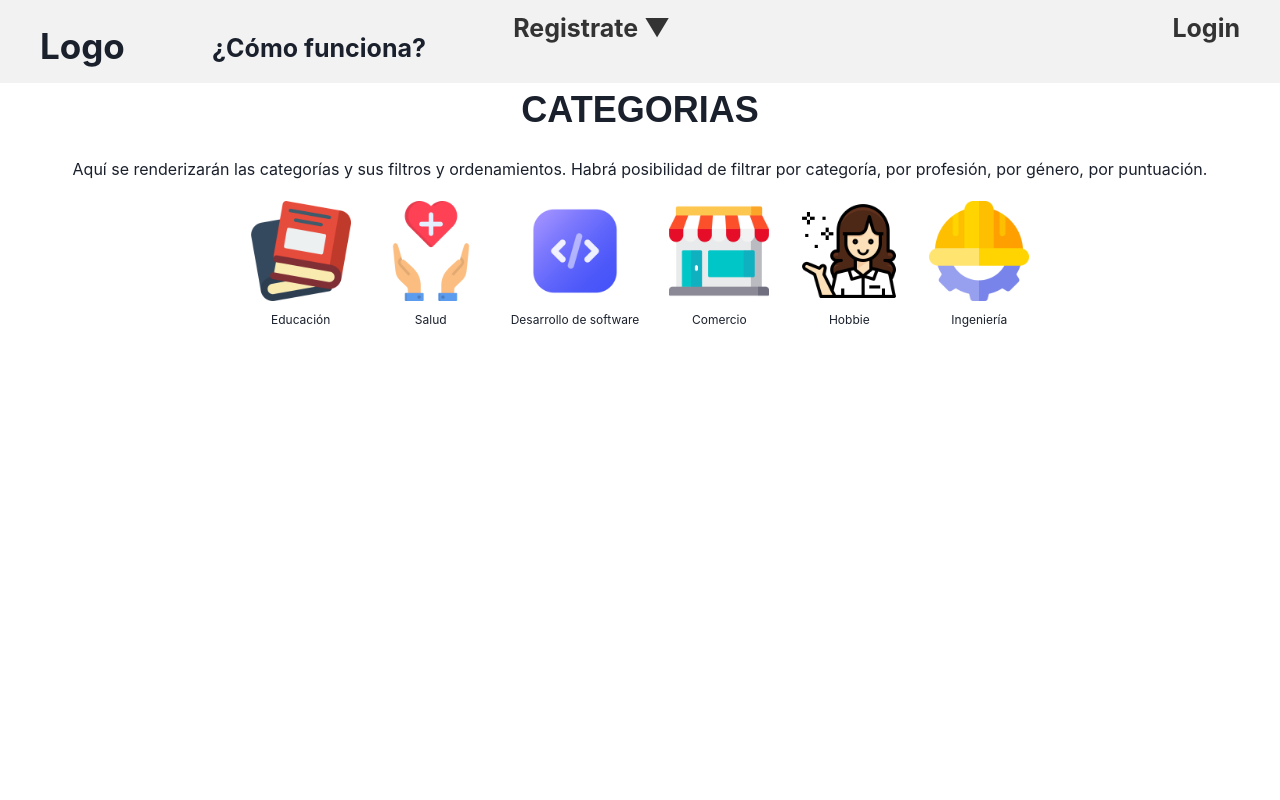
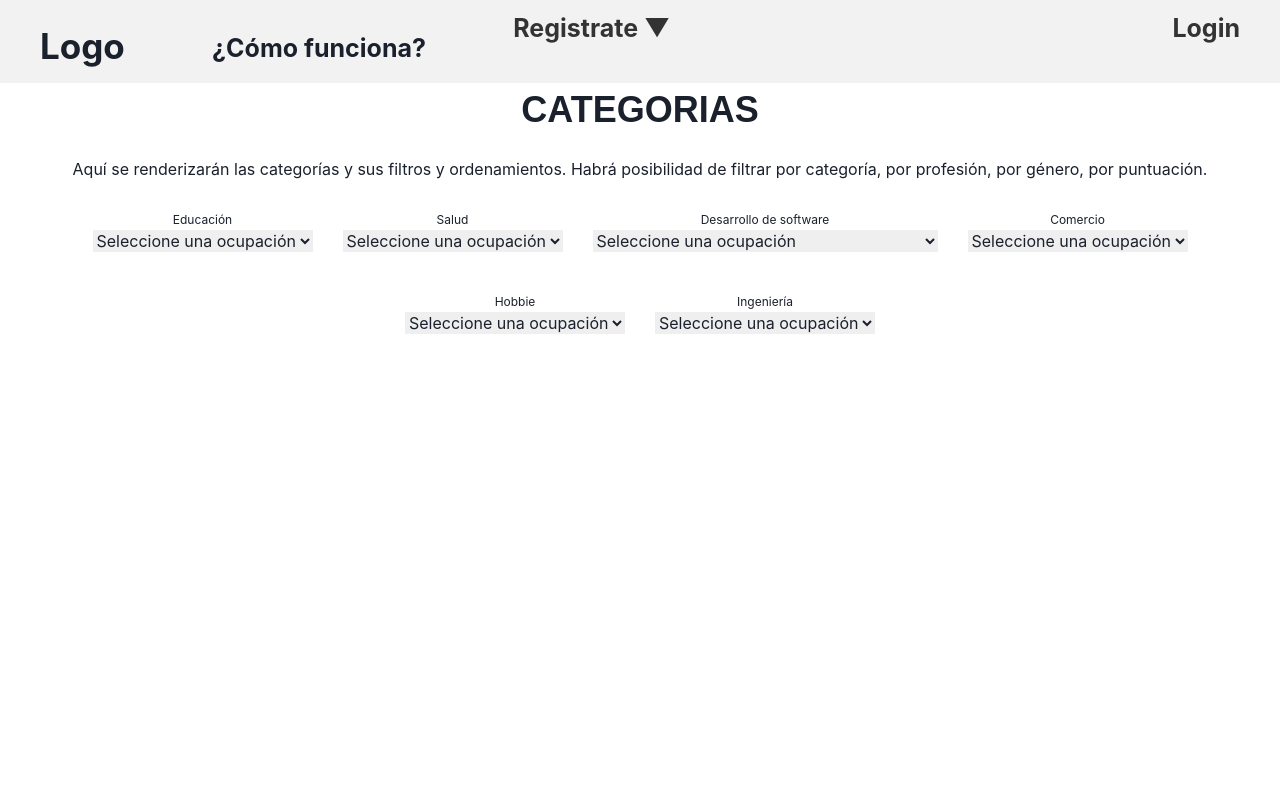
Before and after one commit to JosueEC/Profinder-client, a React (Vite) app: page /categories in a window 1280 px wide. Shown: the top 800 px of the page. Built offline with nearby package versions, Linux system fonts and the light colour scheme.

Commit message:
modificando view categories

```diff
--- a/src/views/Categories/Categories.jsx
+++ b/src/views/Categories/Categories.jsx
@@ -1,15 +1,6 @@
-import { useState } from 'react';
+import React, { useState } from 'react';
 import styles from './Categories.module.css';
-import { useLocation } from 'react-router-dom';
 
-// Importa las imágenes de ocupación
-import educacionIcon from '../../assets/categoriesIcons/educación.png';
-import saludIcon from '../../assets/categoriesIcons/salud.png';
-import desarrolloSoftwareIcon from '../../assets/categoriesIcons/desarrollo-de-software.png';
-import comercioIcon from '../../assets/categoriesIcons/comercio.png';
-import hobbieIcon from '../../assets/categoriesIcons/hobbie.png';
-import ingenieriaIcon from '../../assets/categoriesIcons/ingeniería.png';
-// ... importa otras imágenes de ocupación según sea necesario ...
 
 const Categories = () => {
   const categories = [
@@ -111,20 +102,12 @@ const Categories = () => {
     }
   ];
 
-  const [selectedCategory, setSelectedCategory] = useState(null);
-  const location = useLocation();
+   // Estado para almacenar la ocupación seleccionada
+   const [selectedOccupation, setSelectedOccupation] = useState('');
 
-  const handleCategoryClick = (category) => {
-    setSelectedCategory(category);
-  };
-
-  const handleCategoryLinkClick = (categoryId) => {
-    // Actualiza la ubicación actual sin redirigir
-    const newLocation = {
-      ...location,
-      pathname: `/category/${categoryId}`,
-    };
-    window.history.pushState(null, '', newLocation.pathname);
+   // Manejador de cambio de selección de ocupación
+   const handleOccupationChange = (event) => {
+     setSelectedOccupation(event.target.value);
    };
 
    return (
@@ -136,73 +119,25 @@ const Categories = () => {
 
        <div className={styles.categoryLabels}>
          {categories.map((category) => (
-          <div key={category.id} className={styles.categoryItem}>
-            <div
-              className={styles.categoryItem}
-              onClick={() => handleCategoryClick(category)}
-            >
-              {category.name === 'Educación' && (
+           <div key={category.id}>
+             <div className={styles.categoryItem}>
                <img
-                  src={educacionIcon}
-                  alt={category.name}
-                  className={styles.logo}
+                 //src={`../../assets/categoriesIcons/${category.name.toLowerCase()}.png`}
+                 //alt={category.name}
+                 //className={styles.logo}
                />
-              )}
-              {category.name === 'Salud' && (
-                <img
-                  src={saludIcon}
-                  alt={category.name}
-                  className={styles.logo}
-                />
-              )}
-              {category.name === 'Desarrollo de software' && (
-                <img
-                  src={desarrolloSoftwareIcon}
-                  alt={category.name}
-                  className={styles.logo}
-                />
-              )}
-              {category.name === 'Comercio' && (
-                <img
-                  src={comercioIcon}
-                  alt={category.name}
-                  className={styles.logo}
-                />
-              )}
-              {category.name === 'Hobbie' && (
-                <img
-                  src={hobbieIcon}
-                  alt={category.name}
-                  className={styles.logo}
-                />
-              )}
-              {category.name === 'Ingeniería' && (
-                <img
-                  src={ingenieriaIcon}
-                  alt={category.name}
-                  className={styles.logo}
-                />
-              )}
-              {/* ... renderiza otras imágenes de ocupación según sea necesario ... */}
-
                <p>{category.name}</p>
              </div>
 
-            {selectedCategory && selectedCategory.id === category.id && (
-              <div className={styles.categoryBox}>
-                <h3>Ocupaciones:</h3>
-                <div className={styles.categoryLabels}>
+             {/* Menú desplegable de ocupaciones */}
+             <select value={selectedOccupation} onChange={handleOccupationChange}>
+               <option value="">Seleccione una ocupación</option>
                {category.Ocupations.map((occupation) => (
-                    <div key={occupation.id} className="occupationCard">
+                 <option key={occupation.id} value={occupation.name}>
                    {occupation.name}
-                    </div>
+                 </option>
                ))}
-                </div>
-                <button onClick={() => handleCategoryLinkClick(category.id)}>
-                  Ver más
-                </button>
-              </div>
-            )}
+             </select>
            </div>
          ))}
        </div>
```
Lines whose indentation alone changed are shown as unchanged.
